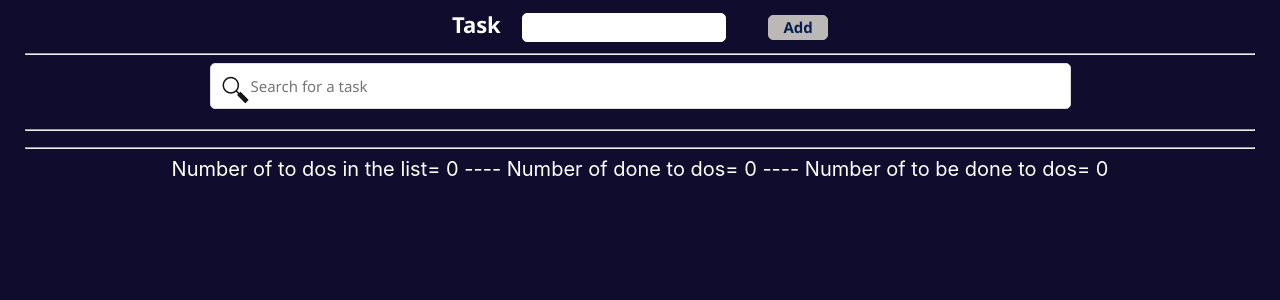
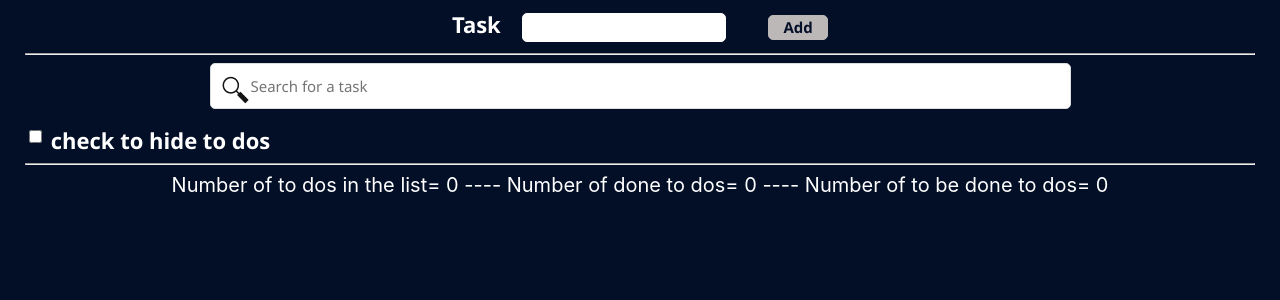
Before and after one commit to Gharam-Sar/to-do-list-with-react, a React (Create React App) app: page / in a window 1280 px wide. Shown: the top 300 px of the page. Built offline with nearby package versions, Linux system fonts and the light colour scheme.

Commit message:
toggle is added

```diff
--- a/src/App.css
+++ b/src/App.css
@@ -3,8 +3,8 @@ body{
 flex-direction: column;
 justify-content: center;
 align-items: center;
- background-color: rgb(15, 12, 46);
- color: rgb(15, 12, 46);
+ background-color: rgb(3, 15, 39);
+ color:rgb(3, 15, 39);
 }
 .App {
   text-align: center;
@@ -56,7 +56,7 @@ height: 25px;
   font-family: 'Segoe UI', Tahoma, Geneva, Verdana, sans-serif;
 
   font-size: 15px;
-  color: rgb(5, 30, 77);
+  color: rgb(3, 15, 39);
   font-weight: 700;
   border-radius: 5px;
   border: 1px solid rgb(189, 184, 184);
--- a/src/App.js
+++ b/src/App.js
@@ -15,8 +15,6 @@ window.onload = (event) => {
 };
 
 function ToDo({ todo }) {
-
-
   return (
     <div className="myDiv" key={todo.id}>
       <h2>Task number: {todo.id}</h2>
@@ -68,32 +66,27 @@ function ToDo({ todo }) {
     </div>
   );
 }
-function Tasks() {
-  let displaytodo = JSON.parse(localStorage.getItem("todo"));
+function Tasks({ displaytodo }) {
+  const [filterText, setFilterText] = useState("");
+  const [toggle, settoggle] = useState(false);
+  if (toggle) displaytodo = [];
+  return (
+    <div>
+      <SearchBar
+        filterText={filterText}
+        toggle={toggle}
+        onFilterTextChange={setFilterText}
+        ontoggleChange={settoggle}
+      />
 
-  return (
       <div className="tasks">
         {displaytodo.map((todo) => {
           return <ToDo todo={todo} />;
         })}
       </div>
+    </div>
   );
 }
-
-// function SearchTasks() {
-
-//   return (
-//     <div className = "tasks">
-//     {displaytodo.map(todo => {
-//       return (
-//         <ToDo
-// todo=        {todo}
-//       />
-//       );
-//     })}
-//   </div>
-//   );
-// }
 
 function AddTask() {
   const [newtask, settask] = useState("");
@@ -139,39 +132,47 @@ function AddTask() {
     </div>
   );
 }
-function SearchBar() {
-  const [filterText, setFilterText] = useState("");
-
+function SearchBar({ filterText, toggle, onFilterTextChange, ontoggleChange }) {
   return (
+    <div>
       <div className="componant" aria-roledescription="search">
         <input
-                      onChange={(e) => searching=true}
-
+          onChange={(e) => onFilterTextChange(e.target.value)}
           type="search"
           className="searchBar"
           placeholder="Search for a task"
         />
       </div>
+      <label>
+        <input
+          type="checkbox"
+          checked={toggle}
+          onChange={(e) => ontoggleChange(e.target.checked)}
+        />{" "}
+        check to hide to dos
+      </label>
+    </div>
   );
 }
 function Footer() {
   let storedtodo = JSON.parse(localStorage.getItem("todo"));
- let num_todo=storedtodo.length;
-let done=0;
-let notDone=0;
-for (let i=0;i<storedtodo.length;i++){
-  if(storedtodo[i].done) done++;
+  let num_todo = storedtodo.length;
+  let done = 0;
+  let notDone = 0;
+  for (let i = 0; i < storedtodo.length; i++) {
+    if (storedtodo[i].done) done++;
     else notDone++;
   }
   return (
-    <div style={{color:'white',
-    fontSize:'20px'}} className="componant" >
-     Number of to dos in the list= {num_todo} ----  Number of done to dos= {done} ---- Number of to be done to dos= {notDone}
-
+    <div style={{ color: "white", fontSize: "20px" }} className="componant">
+      Number of to dos in the list= {num_todo} ---- Number of done to dos={" "}
+      {done} ---- Number of to be done to dos= {notDone}
     </div>
   );
 }
 export default function MyApp() {
+  let storedtodo = JSON.parse(localStorage.getItem("todo"));
+
   return (
     <div>
       <div className="componant">
@@ -181,13 +182,10 @@ export default function MyApp() {
       <hr></hr>
 
       <div>
-        {" "}
-        <SearchBar />
+        <Tasks displaytodo={storedtodo} />
       </div>
-      <hr></hr>
-      <div >    <Tasks /></div>
 
-      {/* {searching : <SearchTasks/> ?<Tasks/> }  */}
+
       <hr></hr>
       <Footer></Footer>
     </div>
```
Also changed, not shown: 1 other file (tests, documents, lock files or other folders). Lines whose indentation alone changed are shown as unchanged.
